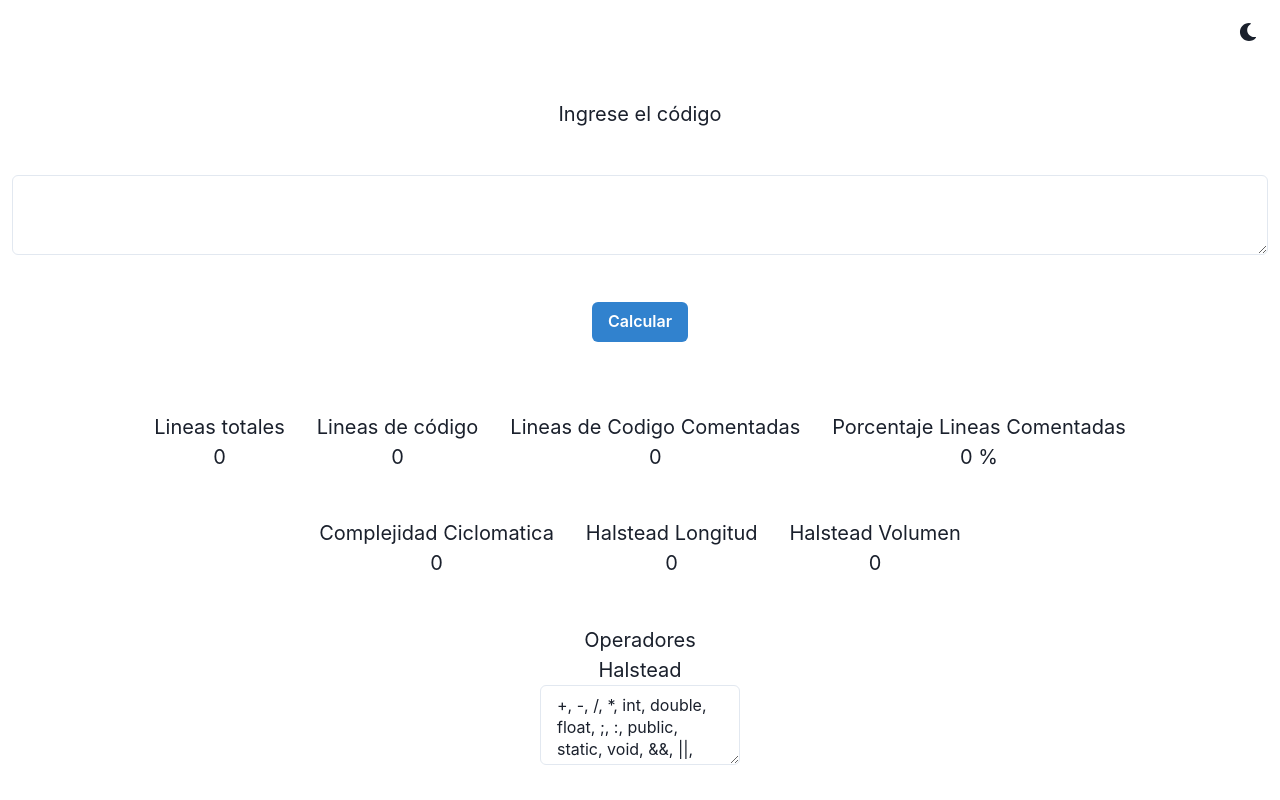
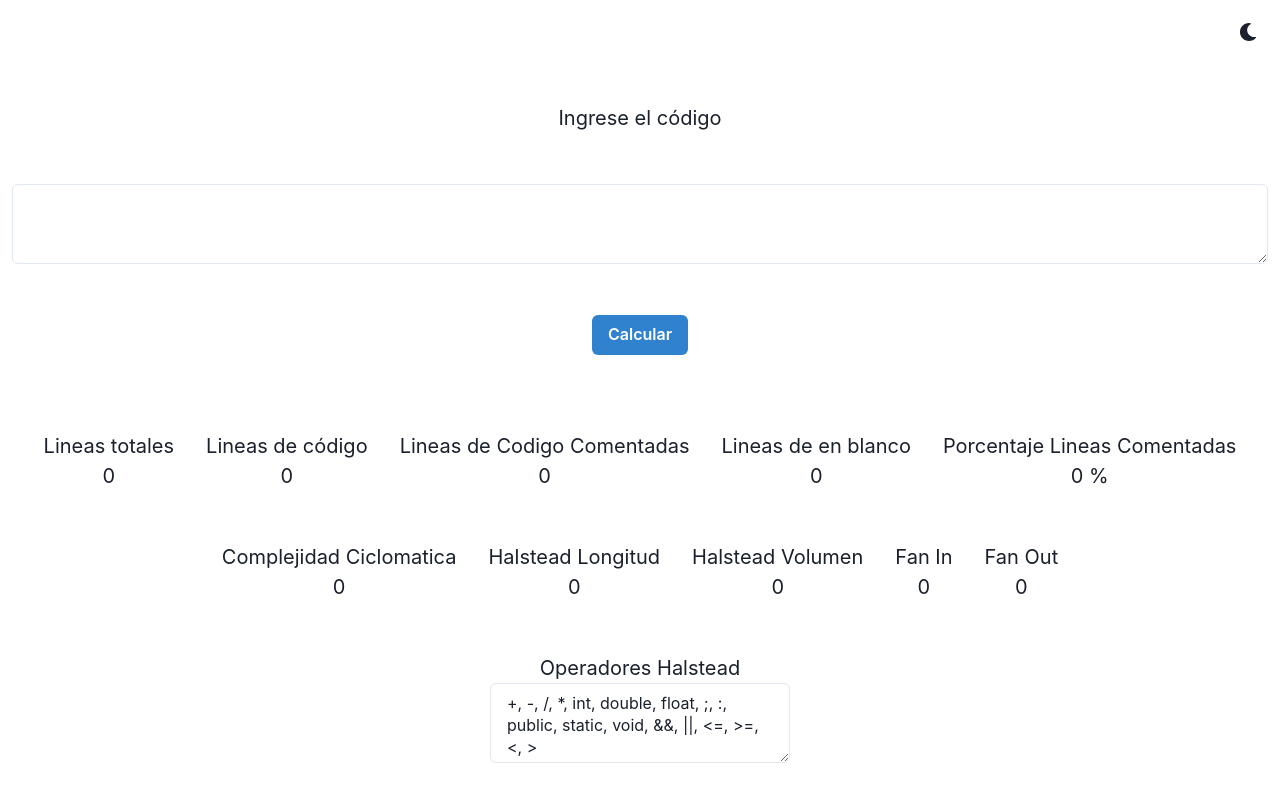
Before and after one commit to MartinPfe/herramienta-testing, a React (Create React App) app: page / in a window 1280 px wide. Built offline with nearby package versions, Linux system fonts and the light colour scheme.

Commit message:
Agrego mas metricas

```diff
--- a/src/App.js
+++ b/src/App.js
@@ -15,6 +15,11 @@ const App = () => {
   const [lineasTotales, setLineasTotales] = useState(0);
   const [lineasDeCodigo, setLineasDeCodigo] = useState(0);
   const [lineasDeCodigoComentadas, setLineasDeCodigoComentadas] = useState(0);
+  const [lineasEnBlanco, setLineasEnBlanco] = useState(0);
+
+  const [fanIn, setFanIn] = useState(0);
+  const [fanOut, setFanOut] = useState(0);
+
   const [
     porcentajeLineasDeCodigoComentadas,
     setPorcentajeLineasDeCodigoComentadas,
@@ -56,13 +61,15 @@ const App = () => {
 
     setLineasTotales(codigo.split('\n').length - 1);
 
+    setLineasEnBlanco(codigo.split('\n').filter(l => l.trim() === '').length);
+
     setLineasDeCodigoComentadas(codigo.split('//').length - 1);
-
-    console.log('lineasTotales:', lineasTotales);
-    console.log('lineasDeCodigoComentadas:', lineasDeCodigoComentadas);
 
     calcularComplejidadCiclomatica();
     calcularHalsteadMetodo();
+
+    setFanIn(0);
+    setFanOut(0);
   };
 
   useEffect(() => {
@@ -178,6 +185,10 @@ const App = () => {
               <Text>{lineasDeCodigoComentadas}</Text>
             </Box>
             <Box>
+              <Text>Lineas de en blanco</Text>
+              <Text>{lineasEnBlanco}</Text>
+            </Box>
+            <Box>
               <Text>Porcentaje Lineas Comentadas</Text>
               <Text>{porcentajeLineasDeCodigoComentadas} %</Text>
             </Box>
@@ -195,10 +206,18 @@ const App = () => {
               <Text>Halstead Volumen</Text>
               <Text>{halsteadVolumen}</Text>
             </Box>
+            <Box>
+              <Text>Fan In</Text>
+              <Text>{fanIn}</Text>
+            </Box>
+            <Box>
+              <Text>Fan Out</Text>
+              <Text>{fanOut}</Text>
+            </Box>
           </HStack>
 
           <HStack justifyContent="center">
-            <Box maxW="200">
+            <Box minW="300" maxW="300">
               <Text>Operadores Halstead</Text>
               <Textarea
                 value={operadoresHalsted}
```
